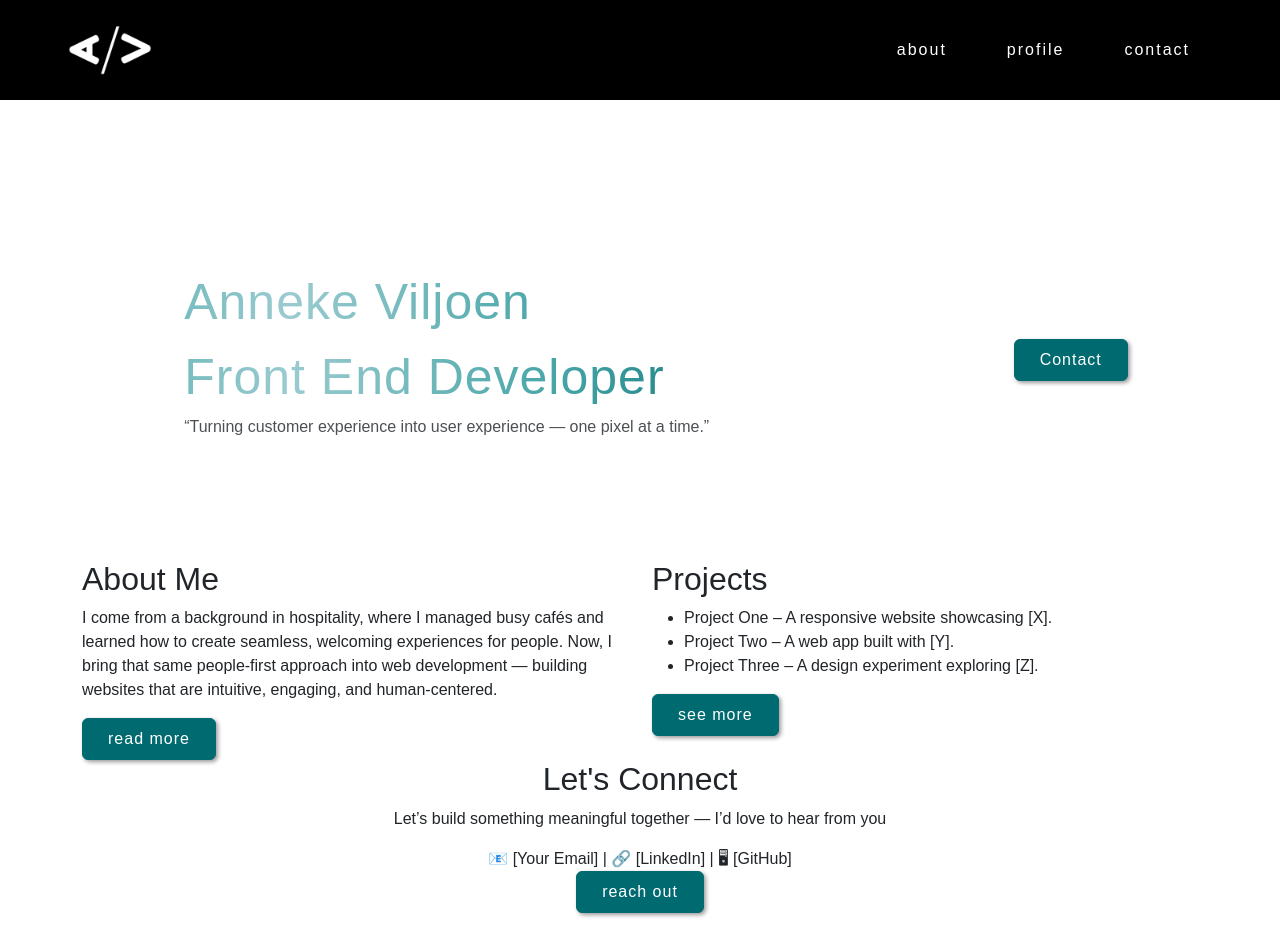
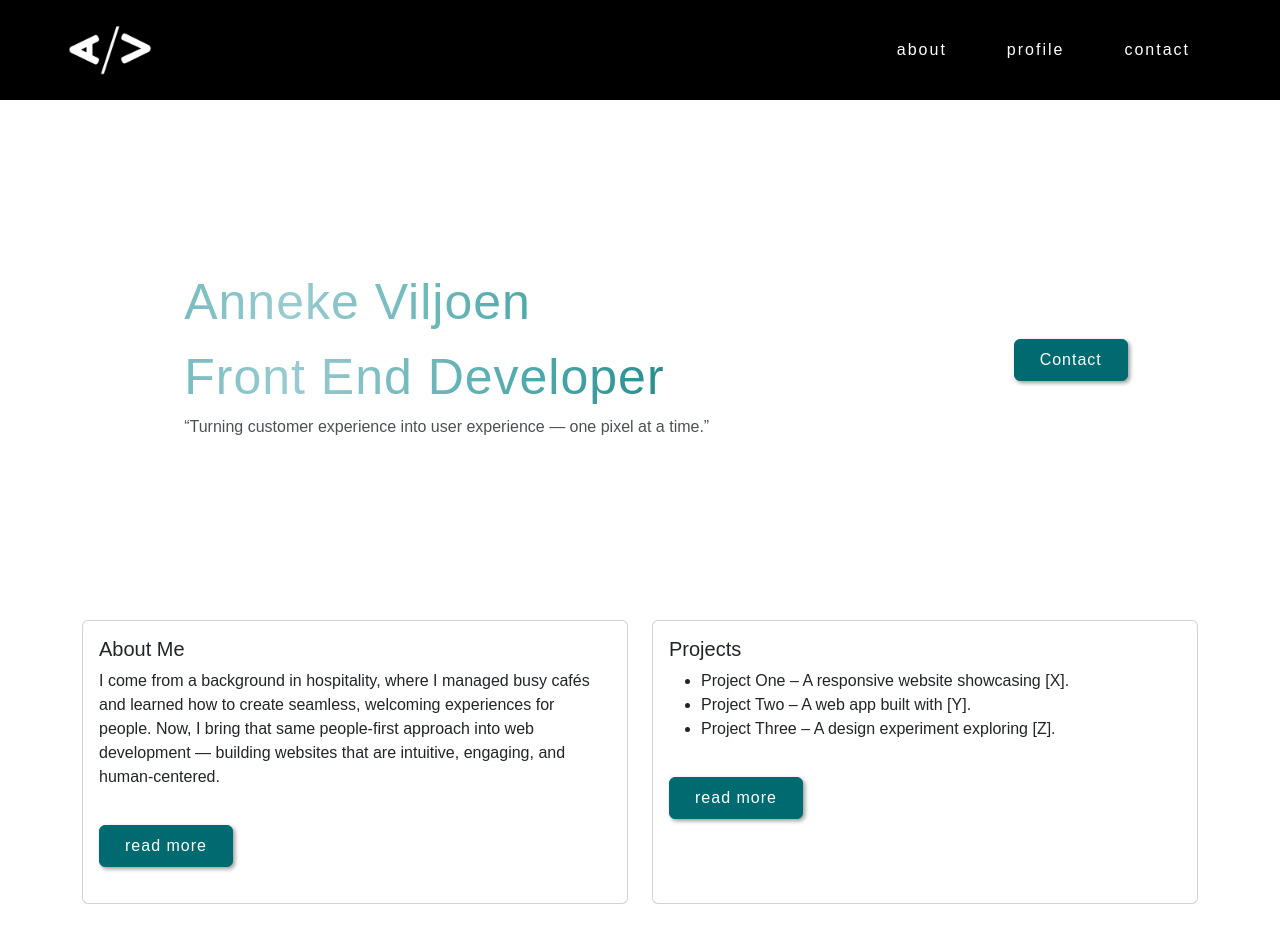
Before and after one commit to anneke44/my-profile-anneke-viljoen, a React (Create React App) app: page / in a window 1280 px wide. Shown: the top 952 px of the page. Built offline with nearby package versions, Linux system fonts and the light colour scheme.

Commit message:
added content to cards for neater display

```diff
--- a/src/About.css
+++ b/src/About.css
@@ -1,6 +1,5 @@
 .About {
-  margin: 60px auto 80px;
-
+  margin: 60px 60px 200px;
   max-width: 100%;
   height: 400px;
 }
--- a/src/HomepageAbout.css
+++ b/src/HomepageAbout.css
@@ -1,4 +1,5 @@
 #launch-button {
+  margin: 20px auto;
   padding: 8px 25px;
   border: 1px solid #006a71;
   background-color: #006a71;
--- a/src/HomepageAbout.js
+++ b/src/HomepageAbout.js
@@ -4,16 +4,34 @@ import "./HomepageAbout.css";
 export default function HomepageAbout() {
   return (
     <div className="HomepageAbout">
-      <h2>About Me</h2>
-      <p>
-        I come from a background in hospitality, where I managed busy cafés and
-        learned how to create seamless, welcoming experiences for people. Now, I
-        bring that same people-first approach into web development — building
-        websites that are intuitive, engaging, and human-centered.
-      </p>
-      <button id="launch-button" className="btn btn-branding">
-        read more
-      </button>
+      <div class="card h-100">
+        <div class="card-body">
+          <h5 class="card-title">About Me</h5>
+          <p class="card-text">
+            I come from a background in hospitality, where I managed busy cafés
+            and learned how to create seamless, welcoming experiences for
+            people. Now, I bring that same people-first approach into web
+            development — building websites that are intuitive, engaging, and
+            human-centered.
+          </p>
+          <button id="launch-button" className="btn btn-branding">
+            read more
+          </button>
+        </div>
+      </div>
     </div>
   );
 }
+
+//  <div className="HomepageAbout">
+//       <h2>About Me</h2>
+//       <p>
+//         I come from a background in hospitality, where I managed busy cafés and
+//         learned how to create seamless, welcoming experiences for people. Now, I
+//         bring that same people-first approach into web development — building
+//         websites that are intuitive, engaging, and human-centered.
+//       </p>
+//       <button id="launch-button" className="btn btn-branding">
+//         read more
+//       </button>
+//     </div>
--- a/src/HomepageConnect.css
+++ b/src/HomepageConnect.css
@@ -1,4 +1,5 @@
 #launch-button {
+  margin: 20px auto;
   padding: 8px 25px;
   border: 1px solid #006a71;
   background-color: #006a71;
--- a/src/HomepageHero.css
+++ b/src/HomepageHero.css
@@ -14,6 +14,15 @@
 .slogan {
   font-size: 16px;
   opacity: 0.8;
+}
+.homepage-about {
+  margin-top: 60px;
+}
+.homepage-project {
+  margin-top: 60px;
+}
+.homepage-connect {
+  margin-top: 60px;
 }
 .heading {
   animation: move 4s linear infinite;
--- a/src/HomepageHero.js
+++ b/src/HomepageHero.js
@@ -35,13 +35,13 @@ export default function HomepageHero() {
       </div>
       <div className="container container-fluid">
         <div className="row">
-          <div className="col-6 ">
+          <div className="homepage-about col-6">
             <HomepageAbout />
           </div>
-          <div className="col-6">
+          <div className="homepage-project col-6">
             <HomepageProject />
           </div>
-          <div className="col-12 text-center">
+          <div className="homepage-connect col-12 text-center">
             <HomepageConnect />
           </div>
         </div>
--- a/src/HomepageProject.css
+++ b/src/HomepageProject.css
@@ -1,4 +1,8 @@
+.HomepageProject {
+  height: 100%;
+}
 #launch-button {
+  margin: 20px auto;
   padding: 8px 25px;
   border: 1px solid #006a71;
   background-color: #006a71;
--- a/src/HomepageProject.js
+++ b/src/HomepageProject.js
@@ -5,15 +5,31 @@ import "./HomepageProject.css";
 export default function HomepageProject() {
   return (
     <div className="HomepageProject">
-      <h2>Projects</h2>
+      <div class="card h-100">
+        <div class="card-body">
+          <h5 class="card-title">Projects</h5>
+          <p class="card-text ">
             <ul>
               <li>Project One – A responsive website showcasing [X].</li>
               <li>Project Two – A web app built with [Y].</li>
               <li>Project Three – A design experiment exploring [Z].</li>
             </ul>
+          </p>
           <button id="launch-button" className="btn btn-branding">
-        see more
+            read more
           </button>
+        </div>
+      </div>
     </div>
   );
 }
+
+//   <h2>Projects</h2>
+//       <ul>
+//         <li>Project One – A responsive website showcasing [X].</li>
+//         <li>Project Two – A web app built with [Y].</li>
+//         <li>Project Three – A design experiment exploring [Z].</li>
+//       </ul>
+//       <button id="launch-button" className="btn btn-branding">
+//         see more
+//       </button>
```
Lines whose indentation alone changed are shown as unchanged.
